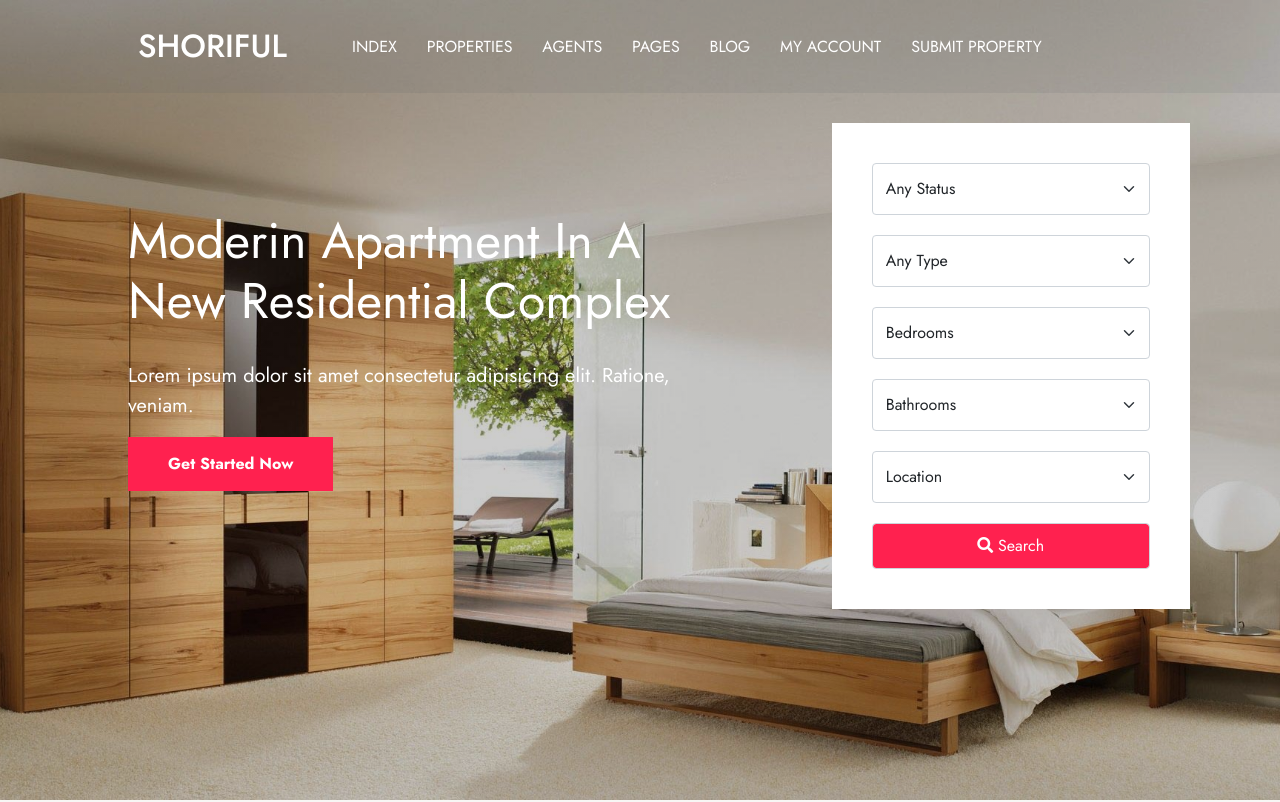
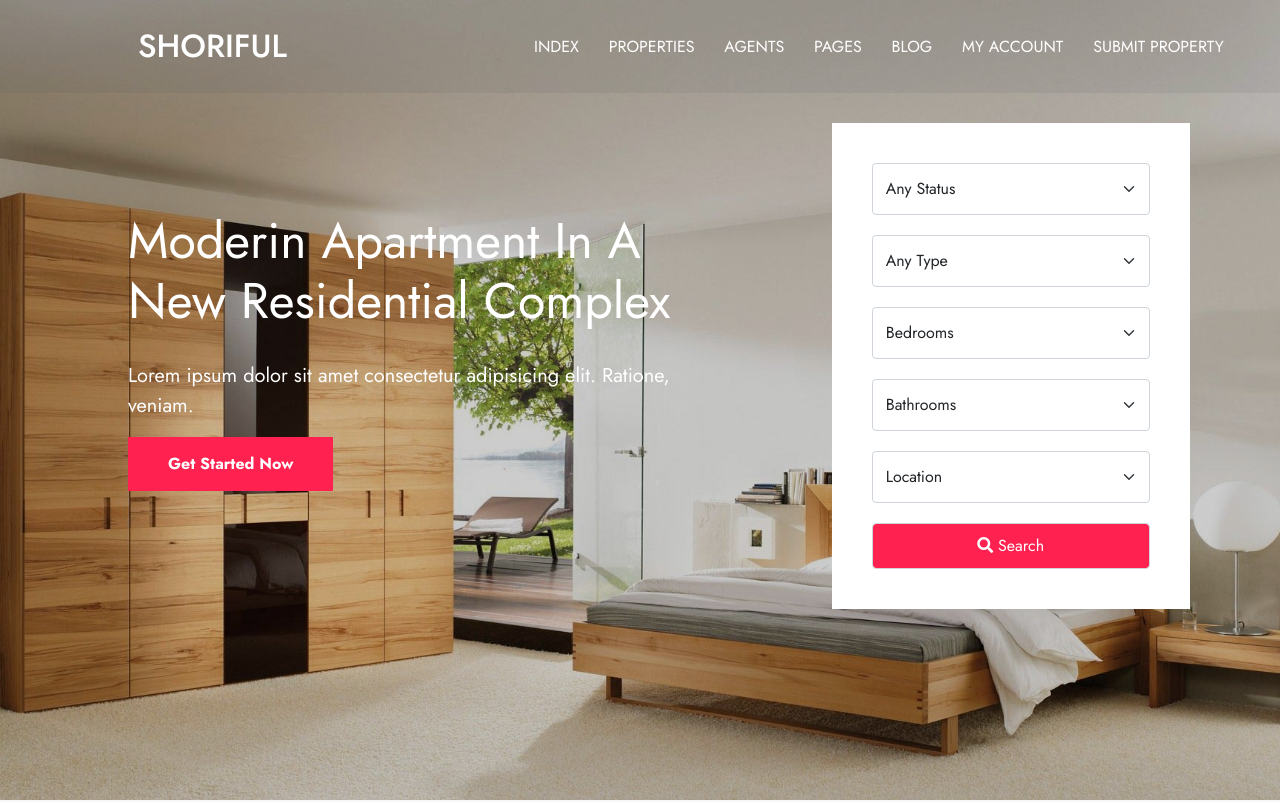
Before and after one commit to rbshoriful/real-estate, a plain HTML site: page index.html in a window 1280 px wide. Shown: the top 802 px of the page. Drawn offline with Linux system fonts and the light colour scheme.

Commit message:
real estate site

```diff
--- a/index.html
+++ b/index.html
@@ -14,14 +14,15 @@
 </head>
 <body>
     <header class="header-bg">
-       <div class="header fixed-top">
+       <div class="header">
            <div class="header-top">
                 <div class="row">
                     <div class="col-md-2">
                         <!-- img na diye h2 dilam -->
                         <h2 class="">Shoriful</h2>
                     </div>
-                    <div class="col-md-10">
+                    <div class="col-md-2"></div>
+                    <div class="col-md-8">
                         <nav>
                             <ul>
                                 <li><a href="">Index</a></li>
```
